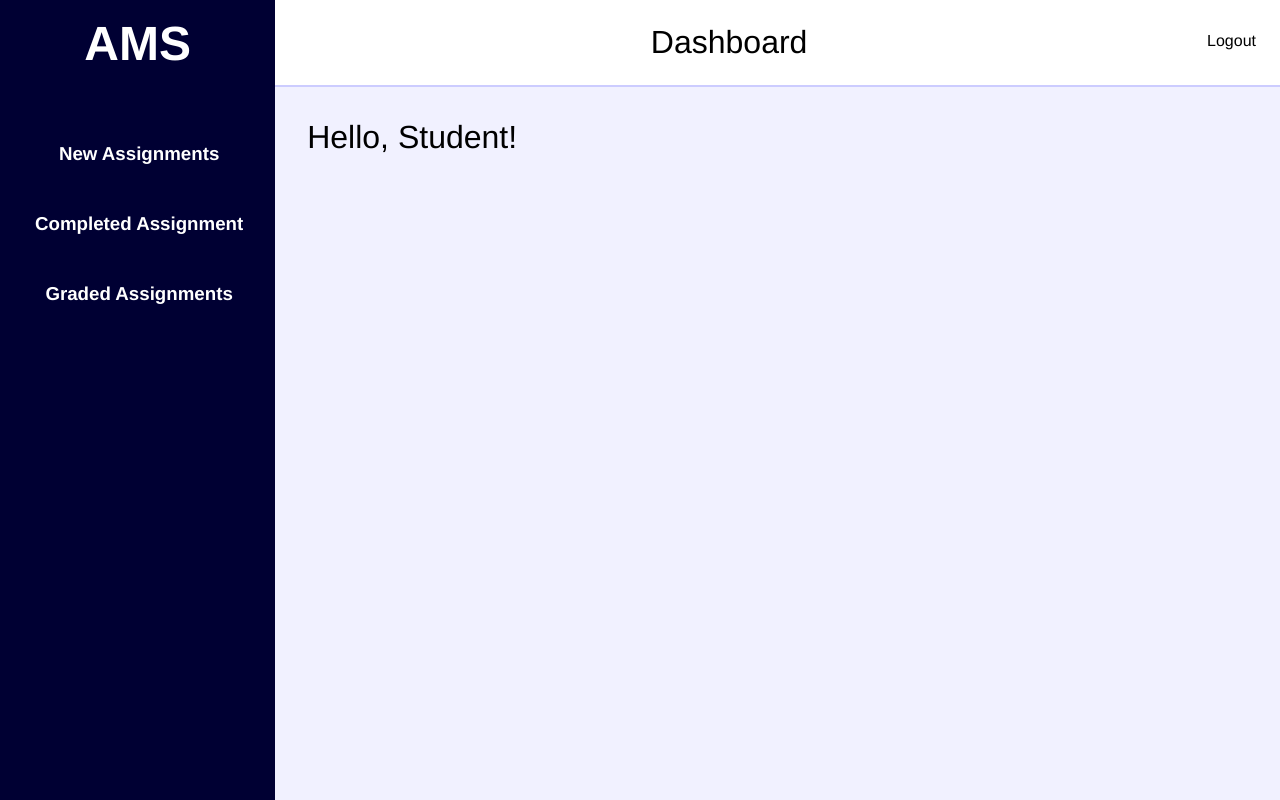
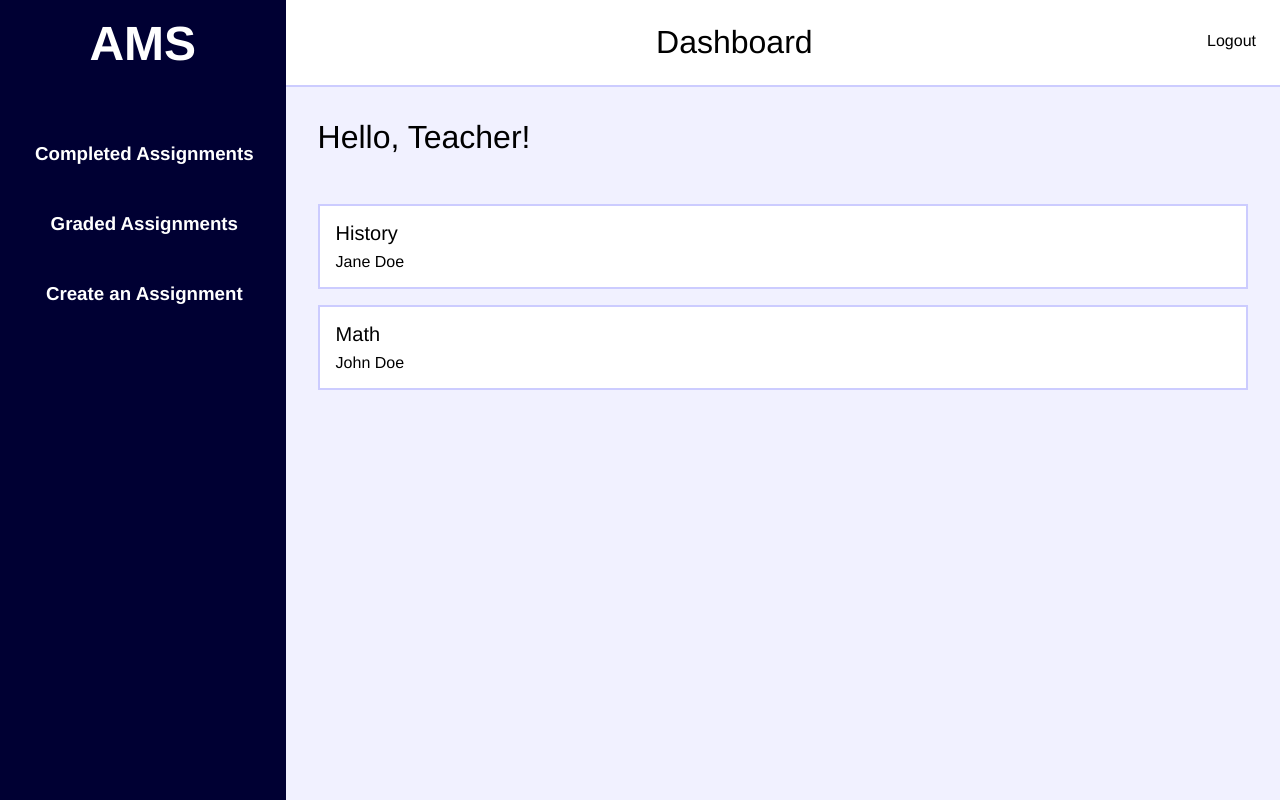
Before and after one commit to 2005Java-Nick/jose_anastasia_gautam_p2, an Angular app in the folder AngularAMS/: page /teacher-dashboard in a window 1280 px wide. Before the commit this address led to /. Built offline with nearby package versions, Linux system fonts and the light colour scheme.

Commit message:
Added basic routing to teacher and student dashboards

```diff
--- a/AngularAMS/src/app/app-routing.module.ts
+++ b/AngularAMS/src/app/app-routing.module.ts
@@ -1,8 +1,14 @@
 import { NgModule } from '@angular/core';
 import { Routes, RouterModule } from '@angular/router';
+import { TeacherDashboardComponent } from './component/teacher-dashboard/teacher-dashboard.component';
+import { StudentDashboardComponent } from './component/student-dashboard/student-dashboard.component';
 
 
-const routes: Routes = [];
+const routes: Routes = [
+  { path: "teacher-dashboard", component: TeacherDashboardComponent },
+  { path: "student-dashboard", component: StudentDashboardComponent },
+  { path: "", redirectTo: "/student-dashboard", pathMatch: "full" }
+];
 
 @NgModule({
   imports: [RouterModule.forRoot(routes)],
--- a/AngularAMS/src/app/app.component.html
+++ b/AngularAMS/src/app/app.component.html
@@ -1,3 +1 @@
-<!-- <app-teacher-dashboard></app-teacher-dashboard> -->
-
-<app-student-dashboard></app-student-dashboard>
+<router-outlet></router-outlet>
--- a/AngularAMS/src/app/interface/assignmentinstance.interface.ts
+++ b/AngularAMS/src/app/interface/assignmentinstance.interface.ts
@@ -4,6 +4,7 @@ assignmentInstanceID: number;
 assignmentTemplateID: number;
 teacherID: number;
 studentID: number;
+assignmentStatus: string;
 completionDateTime: string;
 gradedDateTime: string;
 finalGrade: number;
```
